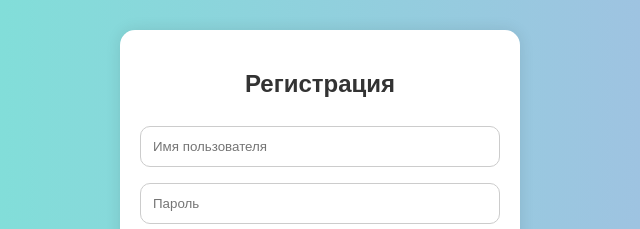
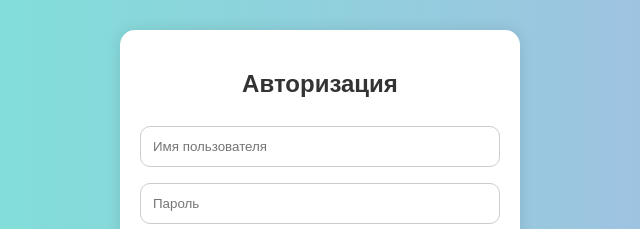
Before and after one commit to Nikita24423/logistic_bot, a plain HTML site: page index.html in a window 1280 px wide. Shown: the part 225-454 px from the top of the page, 320-960 px from the left. Drawn offline with Linux system fonts and the light colour scheme.

Commit message:
Update index.html

```diff
--- a/index.html
+++ b/index.html
@@ -74,7 +74,7 @@
 </head>
 <body>
   <div class="container">
-    <h2>Регистрация</h2>
+    <h2>Авторизация</h2>
     <form>
       <input type="text" placeholder="Имя пользователя" required />
       <input type="password" placeholder="Пароль" required />
```
